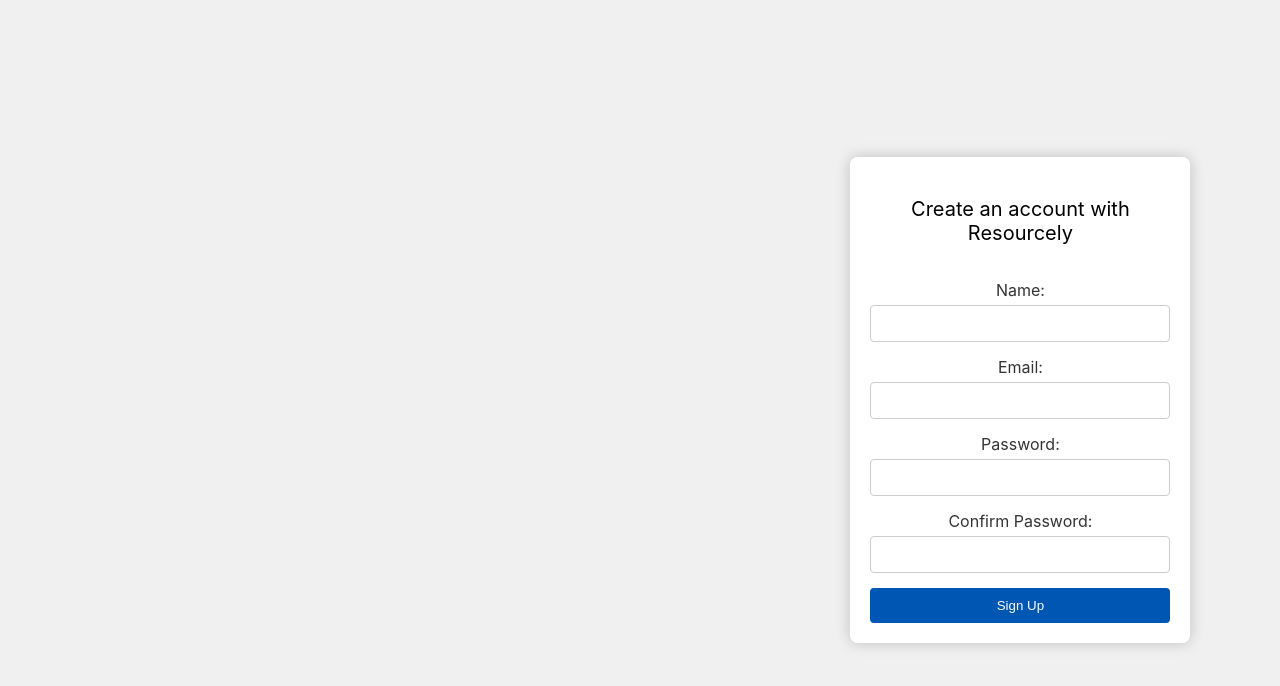
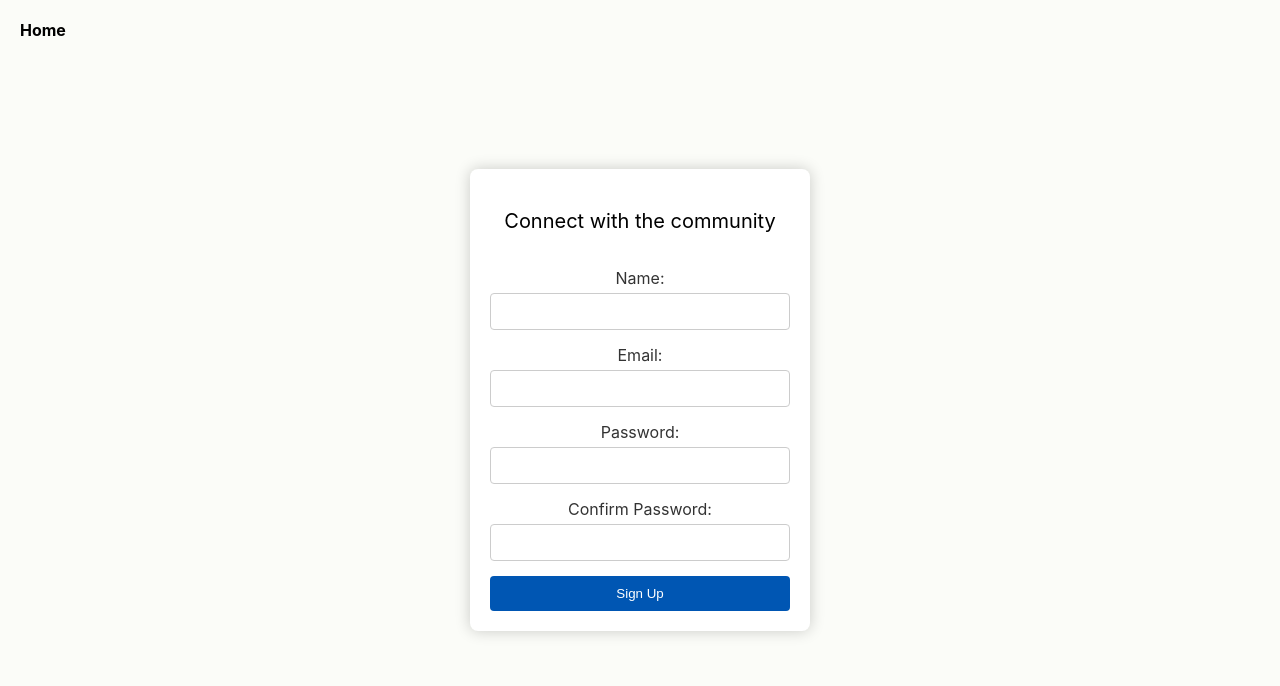
Before and after one commit to AnwarMP/Resourcely, a React (Create React App) app in the folder App/: page /signup in a window 1280 px wide. Shown: the top 686 px of the page. Built offline with nearby package versions, Linux system fonts and the light colour scheme.

Commit message:
added home button to land and signup page

```diff
--- a/App/src/pages/landing.js
+++ b/App/src/pages/landing.js
@@ -58,6 +58,10 @@
                     <button type="submit">Login</button>
                 </form>
             </div>
+
+            <div className="home-button-container">
+                <a href="/" className="home-link">Home</a>
+            </div>
         </div>
     );
 }
--- a/App/src/pages/signup.js
+++ b/App/src/pages/signup.js
@@ -2,54 +2,39 @@
 import '../styles/signup.css'; // Ensure this CSS file styles your signup components appropriately
 
 function Signup() {
-    const [name, setName] = useState('');  // Added state for name
+    const [name, setName] = useState('');
     const [email, setEmail] = useState('');
     const [password, setPassword] = useState('');
     const [confirmPassword, setConfirmPassword] = useState('');
     const [error, setError] = useState(''); // To display error messages
+    const [success, setSuccess] = useState(''); // To display success message
 
-    const handleSubmit = async (event) => {
+    const handleSubmit = (event) => {
         event.preventDefault();
-
+        // Clear previous success message
+        setSuccess('');
+        // Basic validation
+        if (!name || !email || !password || !confirmPassword) {
+            setError('All fields are required');
+            return;
+        }
         if (password !== confirmPassword) {
             setError('Passwords do not match');
             return;
         }
-
-        try {
-            const response = await fetch('/api/sign-up', {
-                method: 'POST',
-                headers: {
-                    'Content-Type': 'application/json',
-                },
-                body: JSON.stringify({ email, name, password }) // Sending name, email, password
-            });
-
-            if (!response.ok) {
-                throw new Error('Network response was not ok.');
-            }
-
-            const result = await response.json();
-            if (result.error) {
-                setError(result.error);
-                return;
-            }
-
-            console.log('User successfully created');
-            setError('');  // Resetting error on successful registration
-        }
-        catch (error) {
-            setError('Failed to check email. Please try again later.');
-            console.error('Error:', error);
-        }
+        // Assume success if validation passes
+        setError('');
+        setSuccess("Account created successfully");
     };
 
     return (
-        <div className="signup">
-            <div className="forms-container">
-                <form onSubmit={handleSubmit} className="signup-form">
+        <div className='signup'>
+            <div className="home-button-container">
+                <a href="/" className="home-link">Home</a>
+            </div>
+            <form onSubmit={handleSubmit} className="signup-form" style={{ position: 'absolute', top: '50%', left: '50%', transform: 'translate(-50%, -50%)' }}>
                 <div className="signup-header">
-                        Create an account with Resourcely
+                    Connect with the community
                 </div>
                 <div>
                     <label>Name:</label>
@@ -68,9 +53,9 @@
                     <input type="password" value={confirmPassword} onChange={(e) => setConfirmPassword(e.target.value)} required />
                 </div>
                 {error && <div style={{ color: 'red', marginTop: '10px' }}>{error}</div>}
+                {success && <div style={{ color: 'green', marginTop: '10px' }}>{success}</div>}
                 <button type="submit">Sign Up</button>
             </form>
-            </div>
         </div>
     );
 }
--- a/App/src/styles/landing.css
+++ b/App/src/styles/landing.css
@@ -136,3 +136,16 @@
     right: 7%;
     transform: translateY(-50%);
 }
+
+.home-button-container {
+    position: absolute;
+    top: 0;
+    left: 0;
+    padding: 20px;
+}
+
+.home-link {
+    color: black; /* Black color for the Home link */
+    font-weight: bold; /* Makes the text bold */
+    text-decoration: none; /* Removes underline typical of links */
+}
--- a/App/src/styles/signup.css
+++ b/App/src/styles/signup.css
@@ -5,7 +5,7 @@
     align-items: center;
     justify-content: center;
     height: 100vh;
-    background-color: #f0f0f0;
+    background-color: #FBFCF8;
 }
 
 .forms-container {
@@ -62,3 +62,26 @@
 .signup-form button:hover {
     background-color: #003d82;
 }
+
+/* Style for success message */
+.signup-form div[style="color: green;"] {
+    background-color: #d4edda; /* Light green background */
+    color: #155724; /* Dark green text color for readability */
+    padding: 10px;
+    margin-top: 10px;
+    border-radius: 4px;
+    border: 1px solid #c3e6cb;
+}
+
+.home-button-container {
+    position: absolute;
+    top: 0;
+    left: 0;
+    padding: 20px;
+}
+
+.home-link {
+    color: black; /* Black color for the Home link */
+    font-weight: bold; /* Makes the text bold */
+    text-decoration: none; /* Removes underline typical of links */
+}
```
Lines whose indentation alone changed are shown as unchanged.
